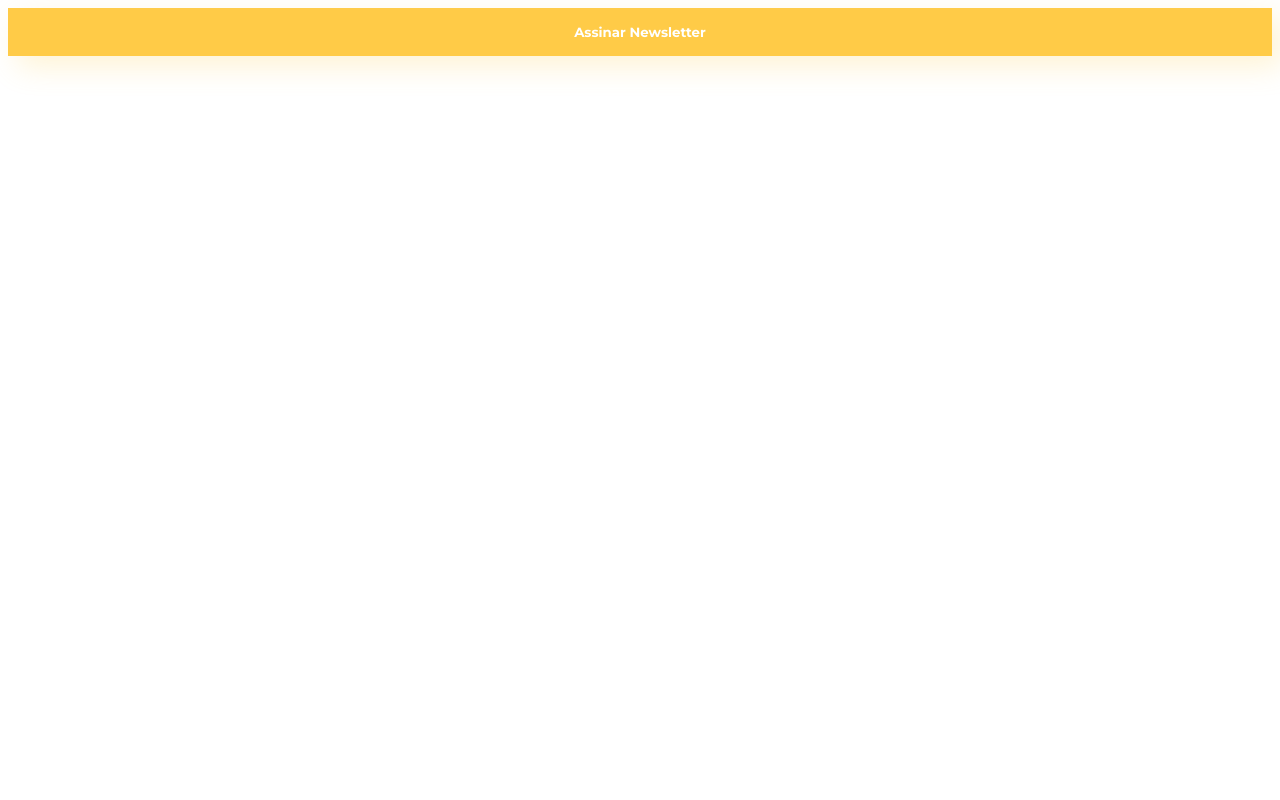
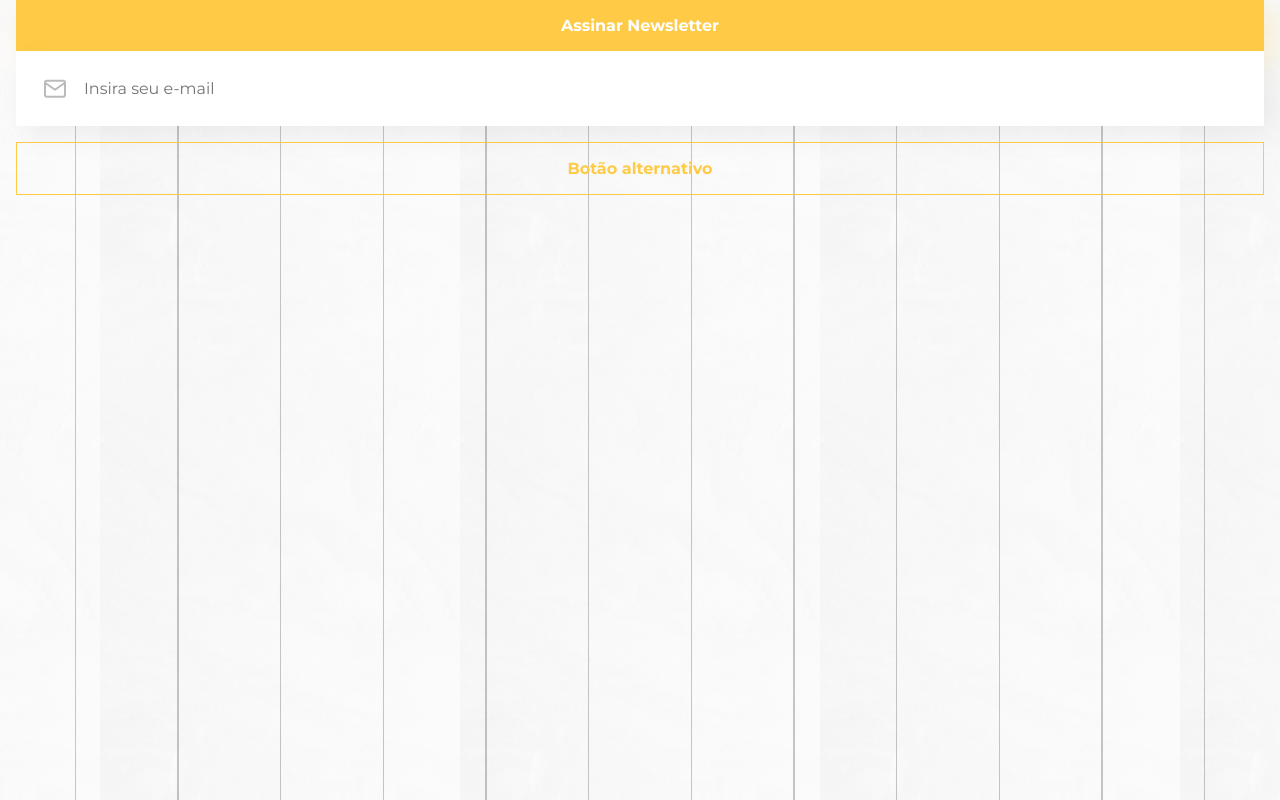
Before and after one commit to stanleyshensantos/casaverde, a plain HTML site: page index.html in a window 1280 px wide. Drawn offline with Linux system fonts and the light colour scheme; a web font is replaced by a local one.

Commit message:
https://github.com/stanleyshensantos/casaverde

```diff
--- /dev/null
+++ b/assets/css/base/_reset.css
@@ -0,0 +1,86 @@
+html, body, div, span, applet, object, iframe,
+h1, h2, h3, h4, h5, h6, p, blockquote, pre,
+a, abbr, acronym, address, big, cite, code,
+del, dfn, em, img, ins, kbd, q, s, samp,
+small, strike, strong, sub, sup, tt, var,
+b, u, i, center,
+dl, dt, dd, ol, ul, li,
+fieldset, form, label, legend,
+table, caption, tbody, tfoot, thead, tr, th, td,
+article, aside, canvas, details, embed,
+figure, figcaption, footer, header, hgroup,
+menu, nav, output, ruby, section, summary,
+time, mark, audio, video {
+	margin: 0;
+	padding: 0;
+	border: 0;
+	font-size: 100%;
+	font: inherit;
+	vertical-align: baseline;
+}
+
+article, aside, details, figcaption, figure,
+footer, header, hgroup, menu, nav, section {
+	display: block;
+}
+body {
+	line-height: 1;
+}
+ol, ul {
+	list-style: none;
+}
+blockquote, q {
+	quotes: none;
+}
+blockquote:before, blockquote:after,
+q:before, q:after {
+	content: '';
+	content: none;
+}
+table {
+	border-collapse: collapse;
+	border-spacing: 0;
+}
+
+a {
+	color: inherit;
+	text-decoration: none;
+}
+
+img {
+	width: inherit;
+}
+
+button {
+	font-family: inherit;
+	font-size: inherit;
+	color: inherit;
+	font-weight: inherit;
+	padding: 0;
+	border: none;
+	background-color: unset;
+}
+
+input {
+	border: none;
+	color: inherit;
+	font-size: inherit;
+	font-weight: inherit;
+	font-family: inherit;
+}
+
+textarea {
+	border: none;
+	color: inherit;
+	font-size: inherit;
+	font-weight: inherit;
+	font-family: inherit;
+}
+
+select {
+	border: none;
+	color: inherit;
+	font-size: inherit;
+	font-weight: inherit;
+	font-family: inherit;
+}
--- /dev/null
+++ b/assets/css/base/_variaveis.css
@@ -0,0 +1,10 @@
+:root{
+    --amarelo:#FFCB47;
+    --branco: #FFFFFF;
+    --cinza: #909090;
+    --preto:#202020;
+
+    --familia-corpo: 'Montserrat', sans-serif;
+
+    --tamanho-corpo: 1rem;
+}
--- /dev/null
+++ b/assets/css/base/base.css
@@ -0,0 +1,13 @@
+@import url(_variaveis.css);
+@import url(_reset.css);
+body{
+    font-family: var(--familia-corpo);
+    font-size: var(--tamanho-corpo);
+    background: url(../../img/fundo-textura.png), url(../../img/fundo-linhas.png);
+    background-position: center;
+
+}
+.container{
+    padding-right: 1rem;
+    padding-left: 1rem;
+}
--- a/assets/css/componentes/botoes.css
+++ b/assets/css/componentes/botoes.css
@@ -1,9 +1,9 @@
 .botao{
-    background-color: #FFCB47;
+    background-color: var(--amarelo);
     text-align: center;
-    font-family: 'Montserrat', sans-serif;
+    font-family: inherit;
     font-weight: 700;
-    color: #FFFFFF;
+    color: var(--branco);
 
     width: 100%;
     padding-top: 1rem;
@@ -13,5 +13,10 @@
 
     border: none;
 
-
 }
+.botao--alternativo{
+    color: var(--amarelo);
+    background-color: unset;
+    box-shadow: none;
+    border: 1px solid var(--amarelo);
+}
--- /dev/null
+++ b/assets/css/componentes/input.css
@@ -0,0 +1,29 @@
+.input{
+    color: inherit;
+    font-family: inherit;
+    font-size: inherit;
+    width: 100%;
+
+    padding-top: 1.75rem;
+    padding-left: 1.75rem;
+    padding-right: 1.75rem;
+    padding-bottom: 1.75rem;
+
+    box-sizing: border-box;
+
+    margin-bottom: 1rem;
+
+    border: none;
+    background-color: var(--branco);
+
+    box-shadow: 10px 10px 30px #0000000f;
+}
+.input--icone{
+    padding-left: 4.25rem;
+    background-repeat: no-repeat;
+    background-position: left 1.75rem center;
+
+}
+.input--email{
+    background-image: url(../../icones/mail.svg);
+}
--- a/index.html
+++ b/index.html
@@ -1,15 +1,26 @@
 <!DOCTYPE html>
 <html lang="pt-br">
+
 <head>
     <meta charset="UTF-8">
     <meta name="viewport" content="width=device-width, initial-scale=1.0">
     <link rel="preconnect" href="https://fonts.googleapis.com">
     <link rel="preconnect" href="https://fonts.gstatic.com" crossorigin>
-    <link href="https://fonts.googleapis.com/css2?family=Elsie+Swash+Caps:wght@900&family=Montserrat:wght@300;400;700&family=Open+Sans:wght@300;400;700&display=swap" rel="stylesheet">
+    <link
+        href="https://fonts.googleapis.com/css2?family=Elsie+Swash+Caps:wght@900&family=Montserrat:wght@300;400;700&family=Open+Sans:wght@300;400;700&display=swap"
+        rel="stylesheet">
+    <link rel="stylesheet" href="assets/css/base/base.css">
     <link rel="stylesheet" href="assets/css/componentes/botoes.css">
+    <link rel="stylesheet" href="assets/css/componentes/input.css">
     <title>Home | Casa Verde</title>
 </head>
+
 <body>
-    <button class="botao">Assinar Newsletter</button>
+    <main class="container">
+        <button class="botao">Assinar Newsletter</button>
+        <input type="text" class="input input--icone input--email" placeholder="Insira seu e-mail" aria-label="ensira seu email">
+        <button class="botao botao--alternativo">Botão alternativo</button>
+    </main>
 </body>
+
 </html>
```
Also changed, not shown: assets/img/fundo-linhas.png (renamed from assets/img/Vector (1).png), assets/img/fundo-textura.png (renamed from assets/img/image 1.png).
